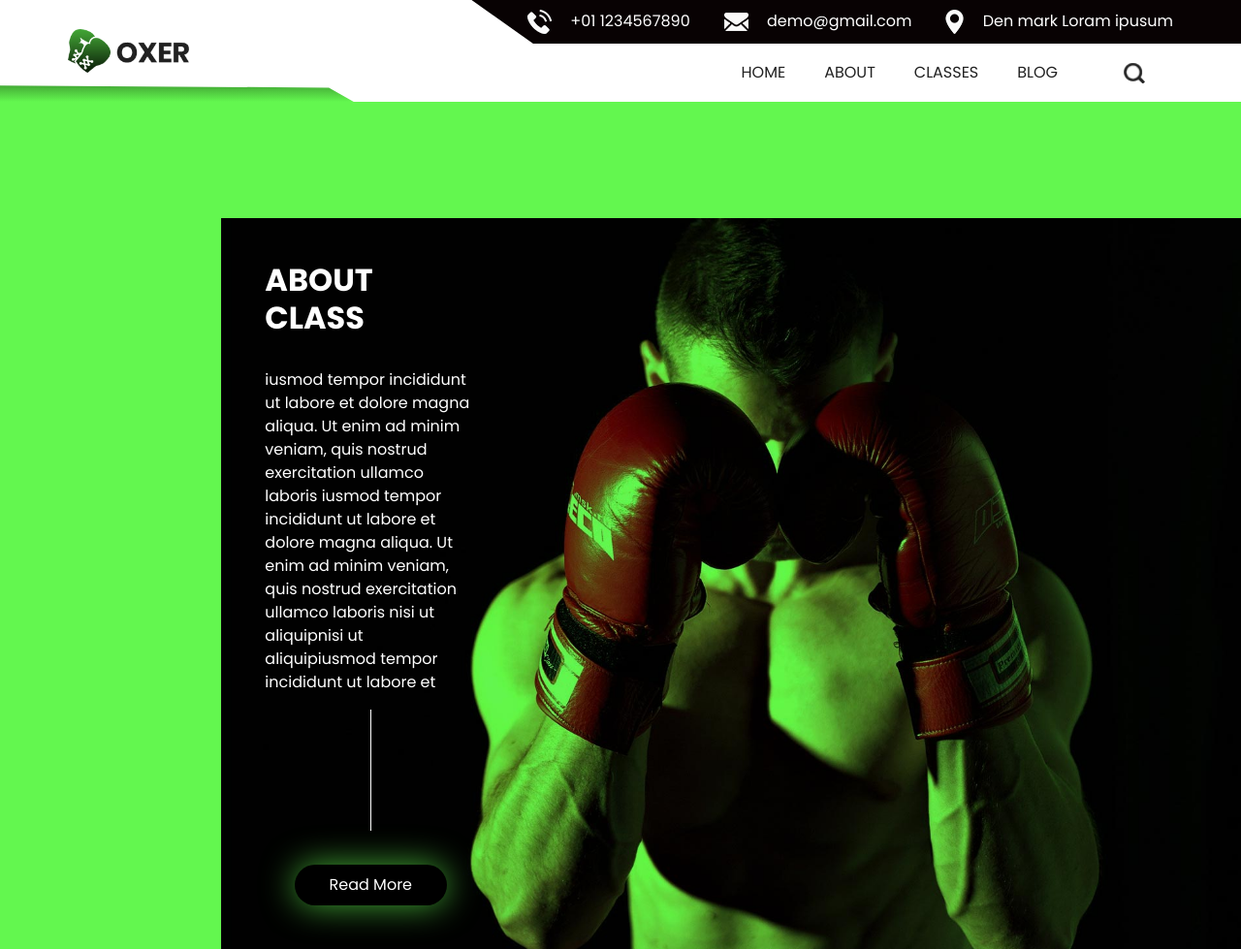
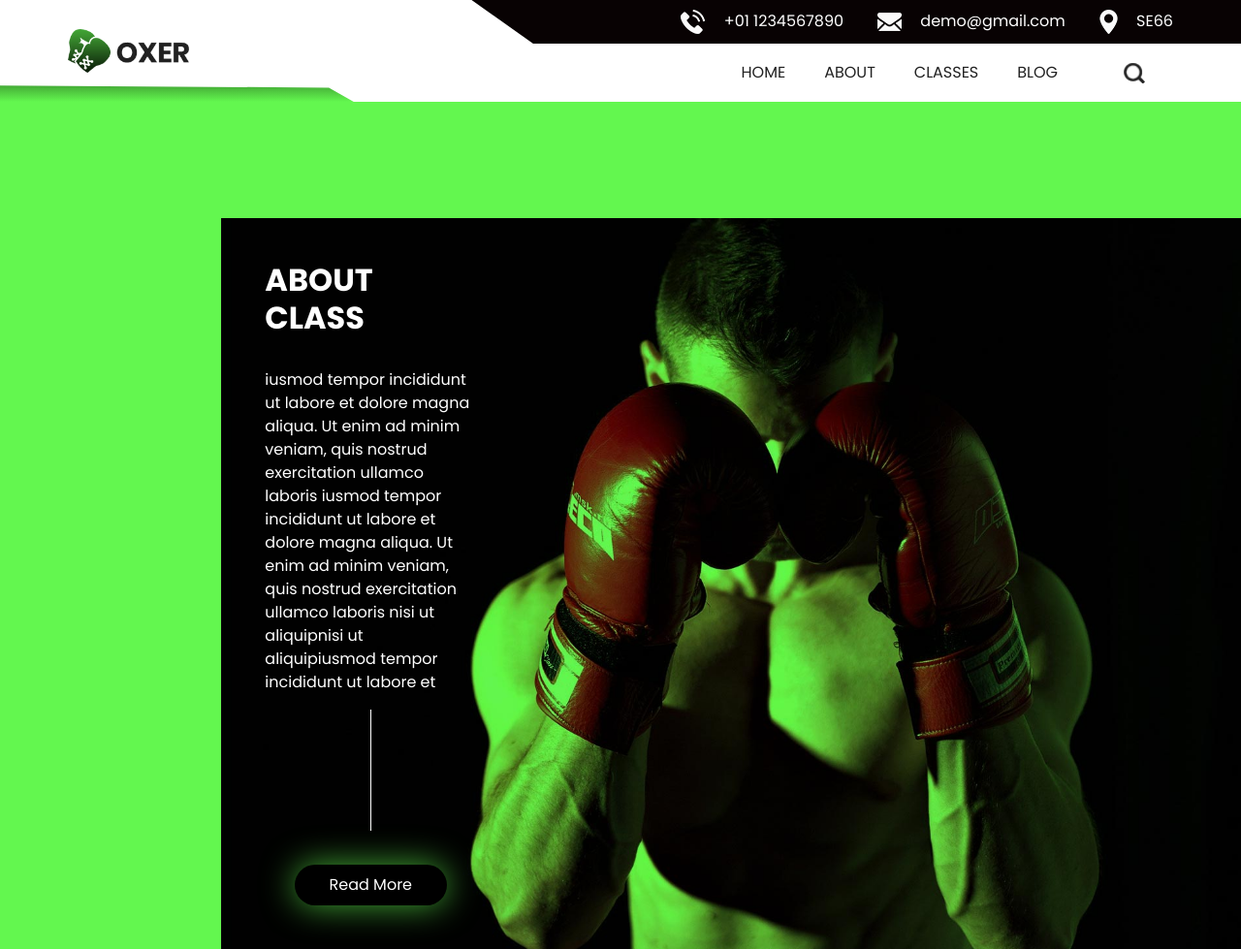
Before and after one commit to Thamolwantp/boxbox, a plain HTML site: page about.html in a window 1280 px wide. Shown: the top 979 px of the page at 97% size. Drawn offline with nearby package versions, Linux system fonts and the light colour scheme; some packages are replaced by stand-ins of ours; a web font is replaced by a local one.

Commit message:
Update about.html

```diff
--- a/about.html
+++ b/about.html
@@ -55,7 +55,7 @@
                 <li class="">
                   <a class="" href="">
                     <img src="images/location.png" alt="" />
-                    <span>Den mark Loram ipusum</span>
+                    <span>SE66</span>
                   </a>
                 </li>
               </ul>
```
